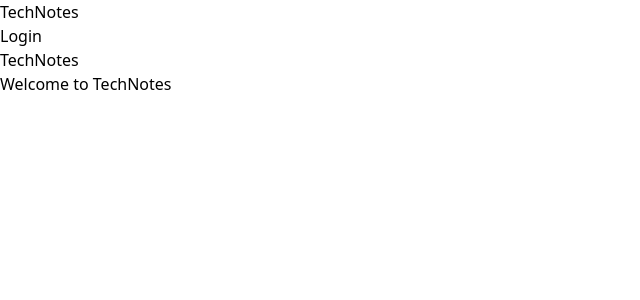
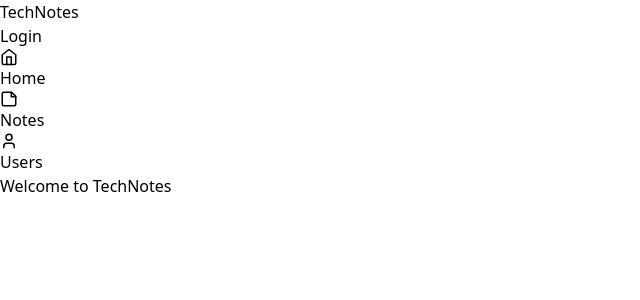
Before and after one commit to pn-code/technotes, a React (Vite) app in the folder frontend/: page /dashboard in a window 1280 px wide. Shown: the top 300 px of the page, without its empty margins (0-640 px from the left). Built offline with nearby package versions, Linux system fonts and the light colour scheme.

Commit message:
Updated dashboard header and navbar

```diff
--- a/frontend/src/components/dashboard/DashHeader.tsx
+++ b/frontend/src/components/dashboard/DashHeader.tsx
@@ -1,14 +1,37 @@
 import { Link } from "react-router-dom";
+import { Home, StickyNote, User } from "lucide-react";
 
 export default function DashHeader() {
   return (
-    <header>
-      <div>
+    <header className="px-2">
+      <div className="py-1 flex gap-2 md:gap-8 items-center border-y-2 border-slate-400">
         <h1>
-          <Link to="/dashboard/notes">TechNotes</Link>
+          <Link
+            className="flex gap-1 items-center font-semibold hover:text-slate-600"
+            to="/dashboard"
+          >
+            <Home size={18} /> Home
+          </Link>
         </h1>
         <nav>
-          <ul></ul>
+          <ul className="flex gap-8">
+            <li>
+              <Link
+                className="flex gap-1 items-center font-semibold hover:text-slate-600"
+                to="/dashboard/notes"
+              >
+                <StickyNote size={18} /> Notes
+              </Link>
+            </li>
+            <li>
+              <Link
+                className="flex gap-1 items-center font-semibold hover:text-slate-600"
+                to="/dashboard/users"
+              >
+                <User size={18} /> Users
+              </Link>
+            </li>
+          </ul>
         </nav>
       </div>
     </header>
--- a/frontend/src/components/navigation/Navbar.tsx
+++ b/frontend/src/components/navigation/Navbar.tsx
@@ -3,7 +3,7 @@ import Button from "../ui/Button";
 
 export default function Navbar() {
   return (
-    <nav className="w-full flex justify-between p-4 md:px-8 items-center">
+    <nav className="w-full flex justify-between p-2 items-center">
       <h1 className="text-lg md:text-xl">
         <Link to="/">TechNotes</Link>
       </h1>
```
